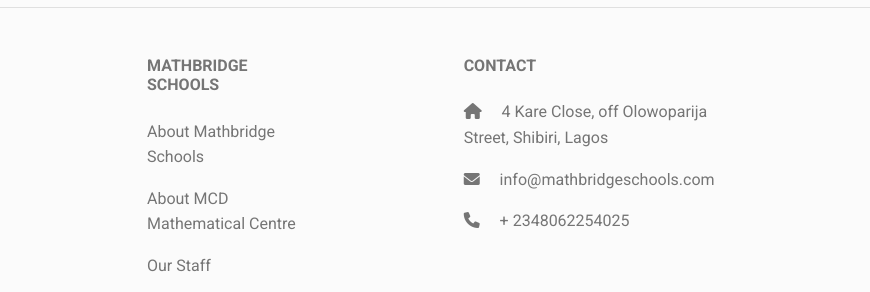
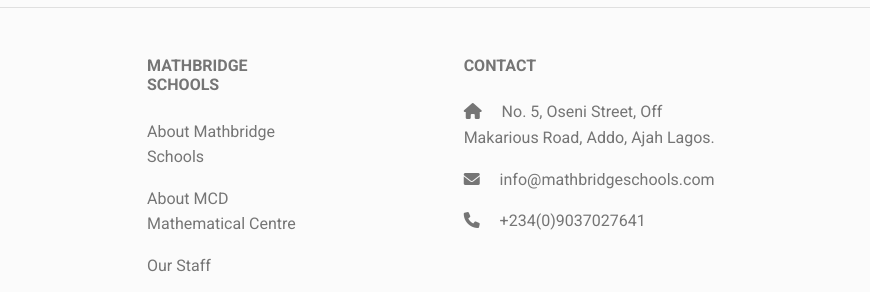
Before and after one commit to EmeraldLS/Aja-schl, a plain HTML site: page contact_us.html in a window 1280 px wide. Shown: the part 1149-1441 px from the top of the page, 410-1280 px from the left. Drawn offline with nearby package versions, Linux system fonts and the light colour scheme.

Commit message:
tel and address

```diff
--- a/contact_us.html
+++ b/contact_us.html
@@ -222,13 +222,13 @@
                     <div class="col-md-4 col-lg-3 col-xl-3 mx-auto mb-md-0 mb-4">
                         <!-- Links -->
                         <h6 class="text-uppercase fw-bold mb-4 foot">Contact</h6>
-                        <p><i class="fas fa-home me-3"></i> 4 Kare Close, off Olowoparija Street, Shibiri, Lagos
+                        <p><i class="fas fa-home me-3"></i> No. 5, Oseni Street, Off Makarious Road, Addo, Ajah Lagos.
                         </p>
                         <p>
                             <i class="fas fa-envelope me-3"></i>
                             info@mathbridgeschools.com
                         </p>
-                        <p><i class="fas fa-phone me-3"></i> + 2348062254025</p>
+                        <p><i class="fas fa-phone me-3"></i> +234(0)9037027641</p>
                     </div>
                     <!-- Grid column -->
                 </div>
```
Also changed, not shown: index.html (+2 -2 lines), mathbridge_about_us.html (+2 -2 lines), mcd.html (+2 -2 lines), photo_gallery.html (+2 -2 lines), register.html (+2 -2 lines).
